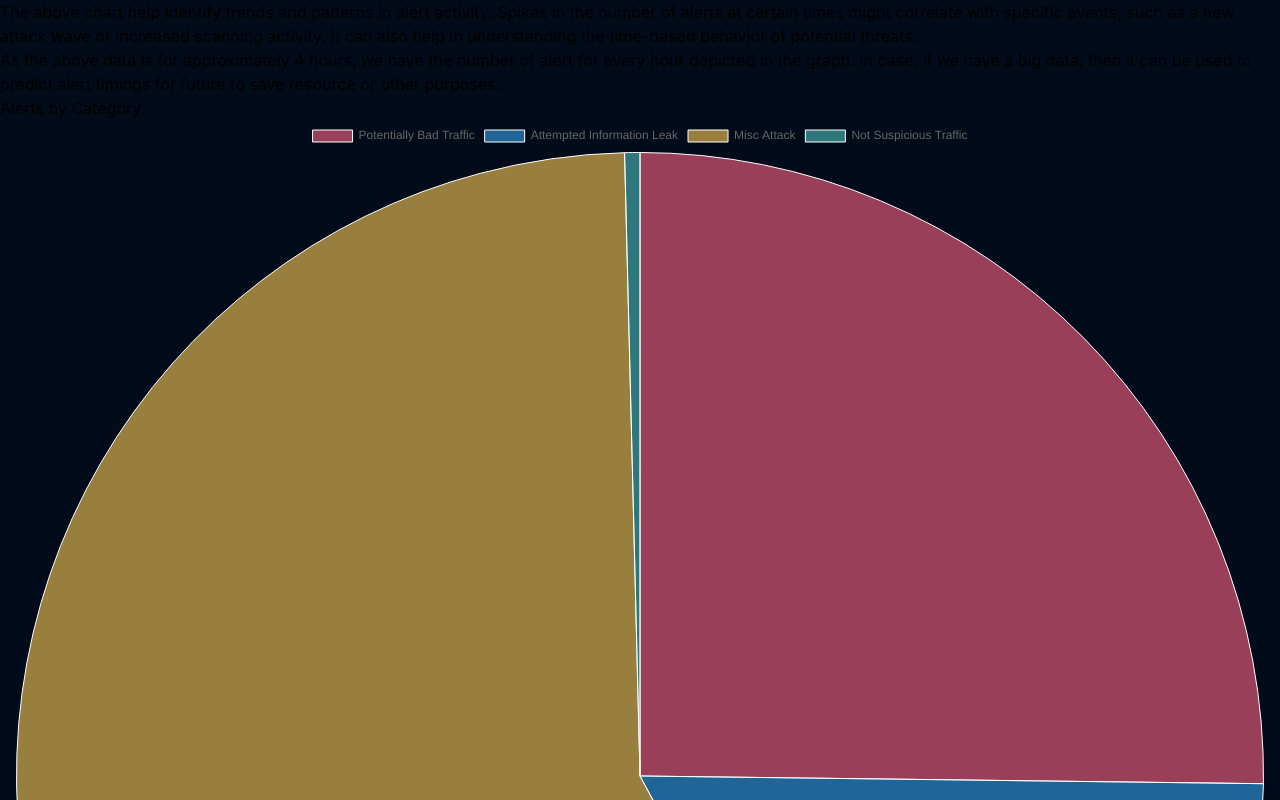
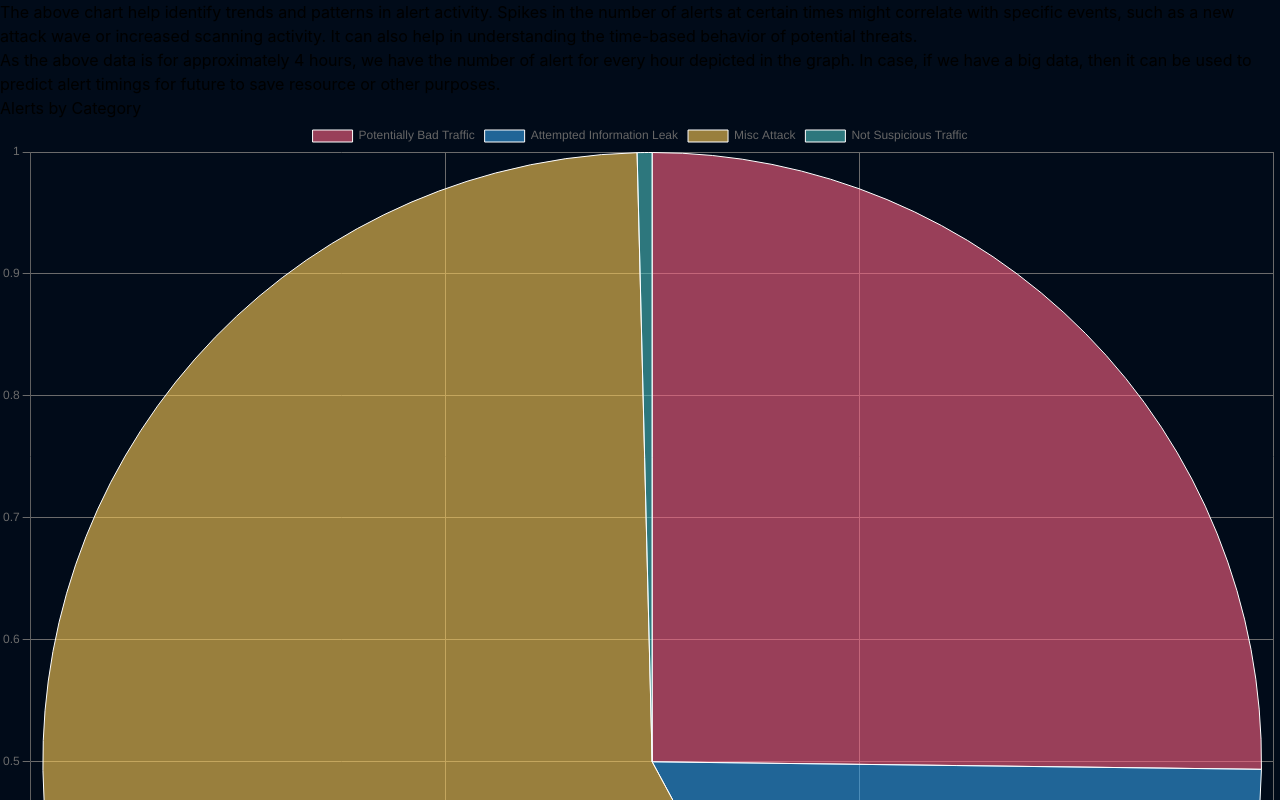
Before and after one commit to yash022406/Charts, a React (Vite) app: page / in a window 1280 px wide. Shown: the part 2460-3260 px from the top of the page. Built offline with nearby package versions, Linux system fonts and the light colour scheme.

Commit message:
Update BarChart.jsx

```diff
--- a/src/Components/BarChart.jsx
+++ b/src/Components/BarChart.jsx
@@ -52,7 +52,30 @@ const PieChart = ({ data }) => {
     <div className='flex flex-col w-full h-[100vh] items-center'>
       <h2 className='font-bold text-3xl my-6'>Alerts by Category</h2>
       <div className='md:w-[40%] w-[80%] mt-4'>
-        <Pie data={chartData} />
+        <Pie
+          data={chartData}
+          options={{
+
+            scales: {
+              x: {
+                grid: {
+                  color: '#6b6b6b',
+                },
+                ticks: {
+                  color: '#6b6b6b',
+                }
+              },
+              y: {
+                grid: {
+                  color: '#6b6b6b',
+                },
+                ticks: {
+                  color: '#6b6b6b',
+                }
+              }
+            }
+          }}
+        />
       </div>
       <p className='mt-2 p-2 border rounded-lg w-[80%]'>Categorizing alerts helps in understanding the nature of the threats. For example, a high number of "Potentially Bad Traffic" alerts could indicate network scans, while a large number of "Misc Attack" alerts could suggest infections. This information can guide prioritization of security responses and mitigation strategies. One can get the knowledge of threats to their network and can save it from damage in future.</p>
     </div>
```
